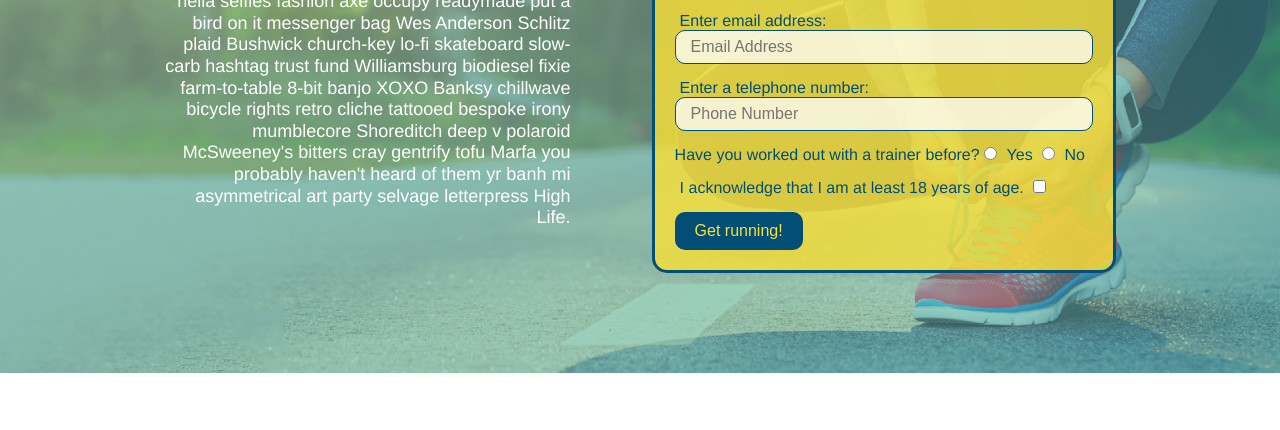
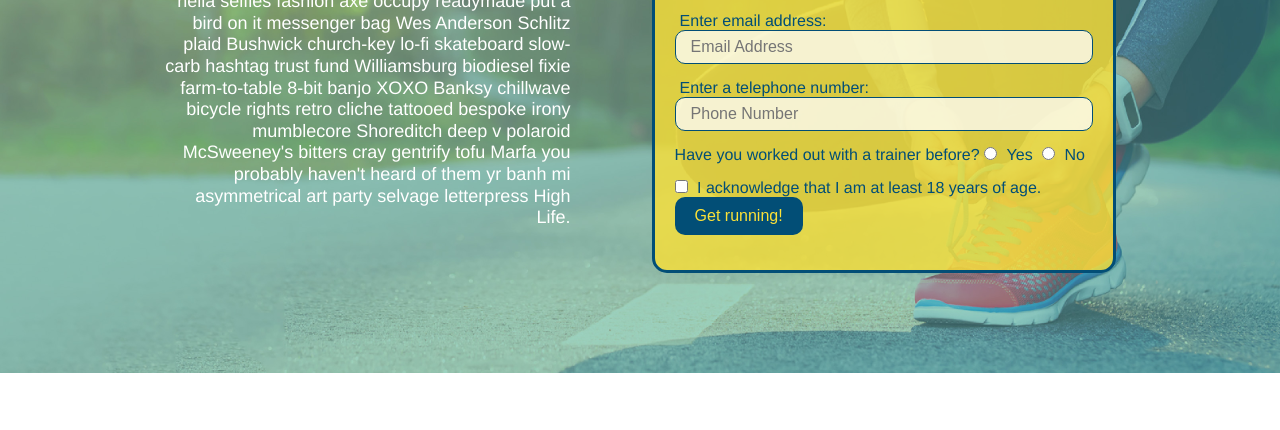
Before and after one commit to hkapk/Run_Buddy, a plain HTML site: page index.html in a window 1280 px wide. Shown: the part 345-775 px from the top of the page. Drawn offline with Linux system fonts and the light colour scheme.

Commit message:
final css touches

```diff
--- a/index.html
+++ b/index.html
@@ -57,17 +57,20 @@
           <input type="tel" placeholder="Phone Number" name="phone" id="phone" class="form-input" />
           <p>
             Have you worked out with a trainer before?
+            <span class="radio-wrapper">
             <input type="radio" name="trainer-confirm" id="trainer-yes" />
             <label for="trainer-yes">Yes</label>
+          </span>
+            <span class="radio-wrapper">
             <input type="radio" name="trainer-confirm" id="trainer-no"/>
             <label for="trainer-no">No</label>
+          </span>
           </p>
           <p>
-            <label for="checkbox">
-              I acknowledge that I am at least 18 years of age.
-            </label>
-            <input type="checkbox" name="checkpoint1" id="checkbox" />
-          </p>
+            <span class="checkbox-wrapper">
+              <input type="checkbox" name="age-confirm" id="checkbox" />
+              <label for="checkbox"> I acknowledge that I am at least 18 years of age.</label>
+          </span>
           <button type="submit">
             Get running!
           </button>
--- a/style.css
+++ b/style.css
@@ -1,9 +1,17 @@
-/* remove built in HTML styling using universal selector */
+:root {
+    --primary-color: #fce138;
+    --secondary-color: #024e76;
+    --tertiary-color: #39a6b2;
+}/* remove built in HTML styling using universal selector */
+
+
 * {
     margin: 0;
     padding: 0;
     box-sizing: border-box;
 }
+
+
 
 /* apply style to the <body> */
 body {
@@ -26,6 +34,7 @@ header {
     background-position: center;
     background-attachment: fixed;
     background-position: 80%;
+    z-index: 9999;
 }
 
 header h1 {
@@ -190,6 +199,53 @@ section {
     background-color: #39a6b2;
   }
 
+  .checkbox-wrapper label::before, .radio-wrapper label::before {
+    content: "";
+    height: 20px;
+    width: 20px;
+    background: rgba(255, 255, 255, 0.75);
+    border: 1px solid #024e76;
+    position: absolute;
+    top: -4px;
+    left: -30px;
+  }
+
+  .radio-wrapper label::before {
+      border-radius: 50%;
+  }
+
+  .radio-wrapper label::after {
+    content: "";
+    width: 20px;
+    height: 20px;
+    border-radius: 50%;
+    background: #024e76;
+    position: absolute;
+    left: -29px;
+    top: -3px;
+    background-image: radial-gradient(circle, #39a6b2, #024e76);
+  }
+
+  .checkbox-wrapper label::after {
+    content: "";
+    height: 6px;
+    width: 14px;
+    border-left: 2px solid #024e76;
+    border-bottom: 2px solid #024e76;
+    position: absolute;
+    left: -26px;
+    top: 1px;
+  }
+
+  .checkbox-wrapper input + label::after,
+  .radio-wrapper input + label::after {
+    content: none;
+  }
+
+  .checkbox-wrapper input:checked + label::after,
+  .radio-wrapper input:checked + label::after {
+    content: "";
+  }
 /* HERO STYLES END!! */
 /*
 .intro {
```
